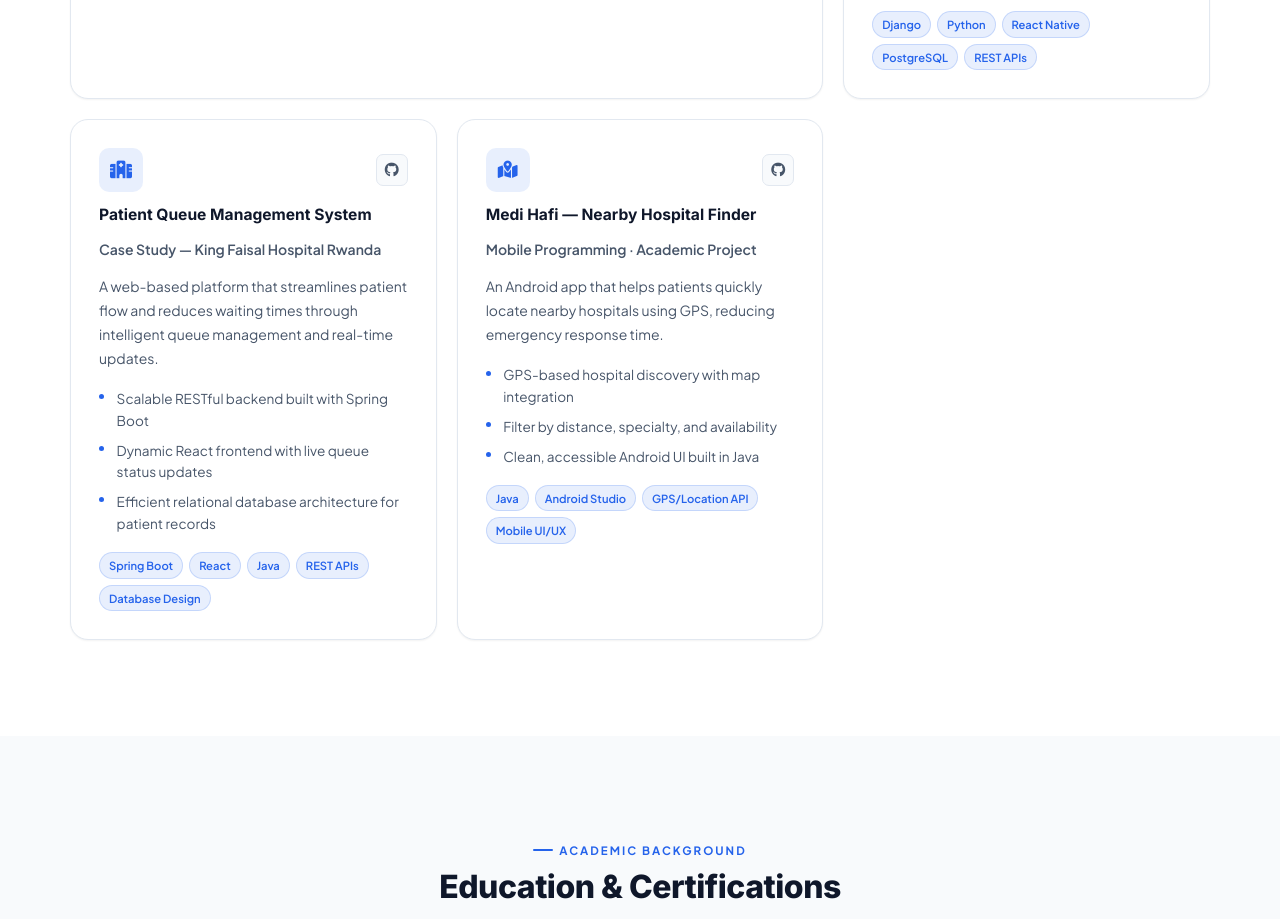
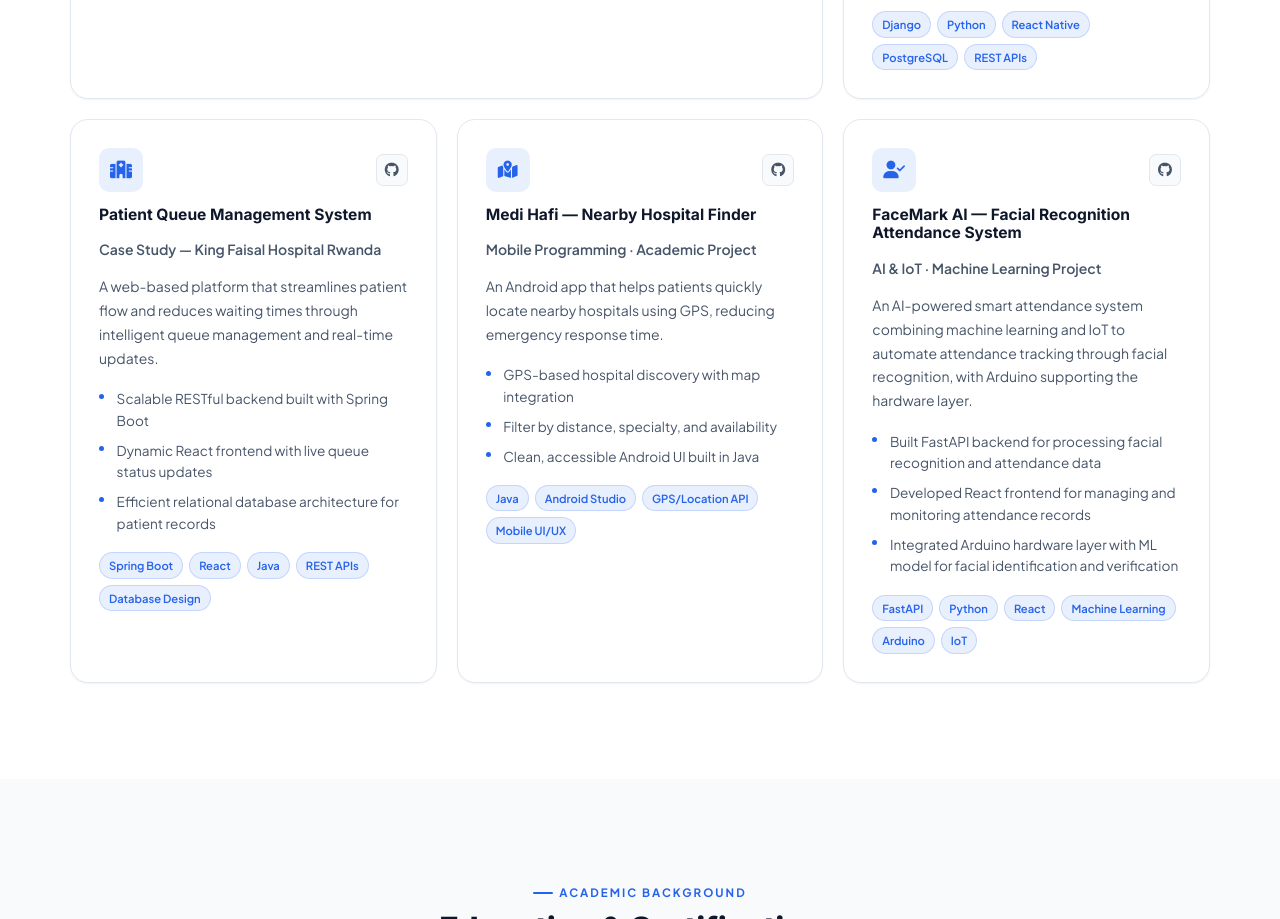
Before and after one commit to CynthiaAdeline/Portifolio, a plain HTML site: page index.html in a window 1280 px wide. Shown: the part 4308-5227 px from the top of the page. Drawn offline with Linux system fonts and the light colour scheme.

Commit message:
Add FaceMark AI project

```diff
--- a/index.html
+++ b/index.html
@@ -366,6 +366,28 @@
         </div>
       </div>
 
+      <!-- FaceMark AI -->
+      <div class="proj-card">
+        <div class="proj-top">
+          <div class="proj-icon"><i class="fas fa-user-check"></i></div>
+          <div class="proj-gh">
+            <a href="https://github.com/CynthiaAdeline" target="_blank" aria-label="GitHub"><i class="fab fa-github"></i></a>
+          </div>
+        </div>
+        <h3>FaceMark AI — Facial Recognition Attendance System</h3>
+        <p class="proj-context">AI & IoT · Machine Learning Project</p>
+        <p>An AI-powered smart attendance system combining machine learning and IoT to automate attendance tracking through facial recognition, with Arduino supporting the hardware layer.</p>
+        <ul class="proj-bullets">
+          <li>Built FastAPI backend for processing facial recognition and attendance data</li>
+          <li>Developed React frontend for managing and monitoring attendance records</li>
+          <li>Integrated Arduino hardware layer with ML model for facial identification and verification</li>
+        </ul>
+        <div class="tech-pills">
+          <span>FastAPI</span><span>Python</span><span>React</span>
+          <span>Machine Learning</span><span>Arduino</span><span>IoT</span>
+        </div>
+      </div>
+
     </div>
   </div>
 </section>
```
